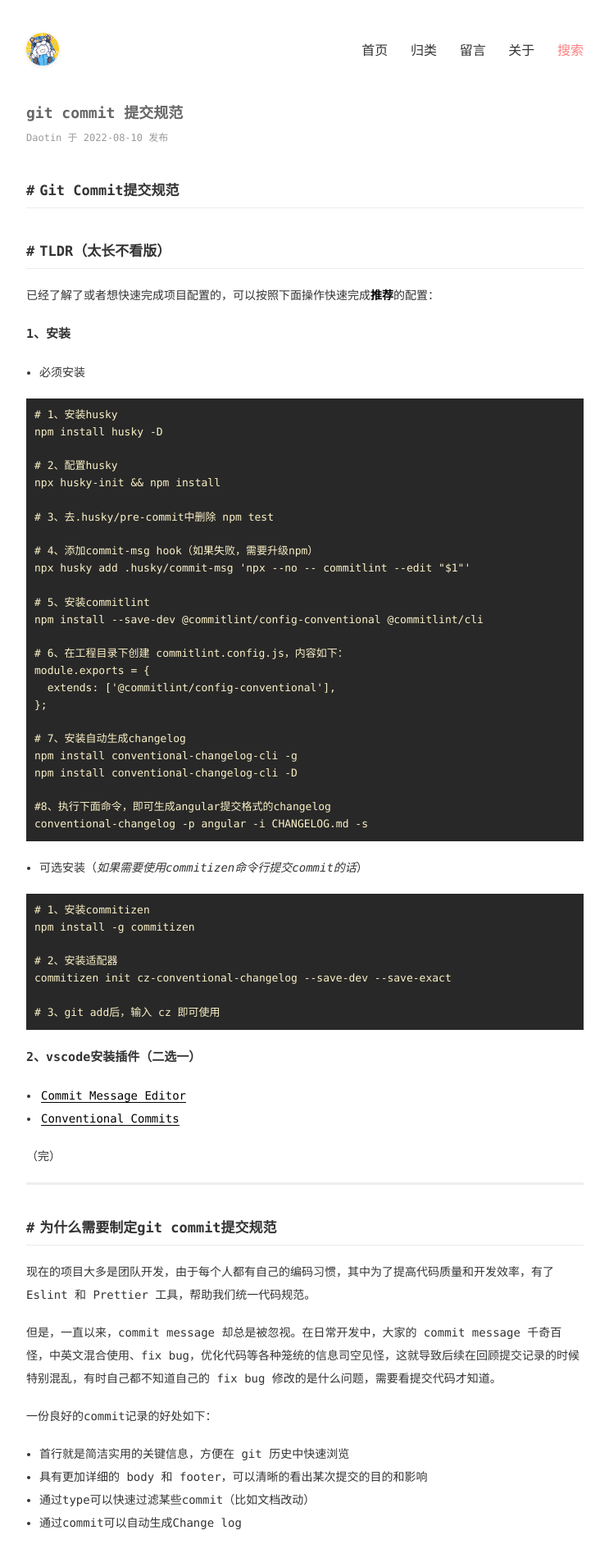
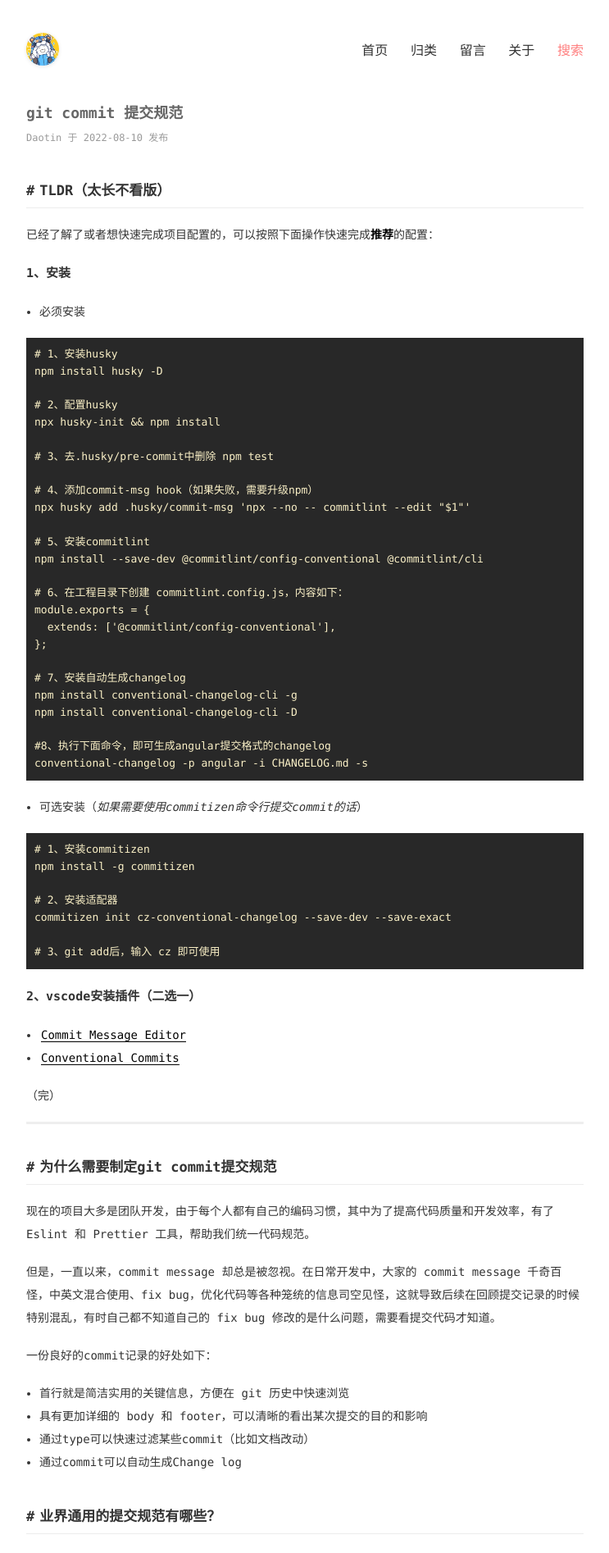
Before and after one commit to Daotin/fe-blog, a Jekyll site: the page built from _posts/2022/2022-08-10-git-commit规范.md, in a window 1280 px wide. Shown: the top 1894 px of the page at 82% size, without its empty margins (268-1011 px from the left). Built offline with Jekyll 4.4.1, drawn with Linux system fonts in a browser that asks for light colours.

```diff
--- a/_posts/2022/2022-08-10-git-commit规范.md
+++ b/_posts/2022/2022-08-10-git-commit规范.md
@@ -3,8 +3,6 @@
 title: git commit 提交规范
 tags: 代码规范
 ---
-
-# Git Commit提交规范
 
 ## TLDR（太长不看版）
 已经了解了或者想快速完成项目配置的，可以按照下面操作快速完成**推荐**的配置：
```
